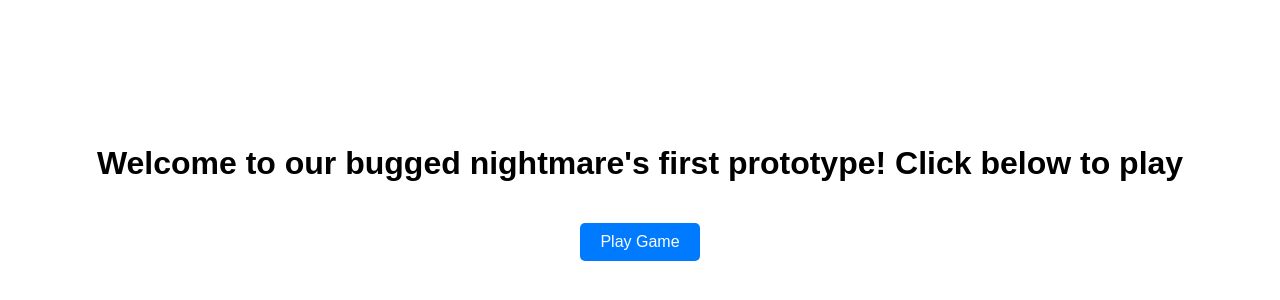
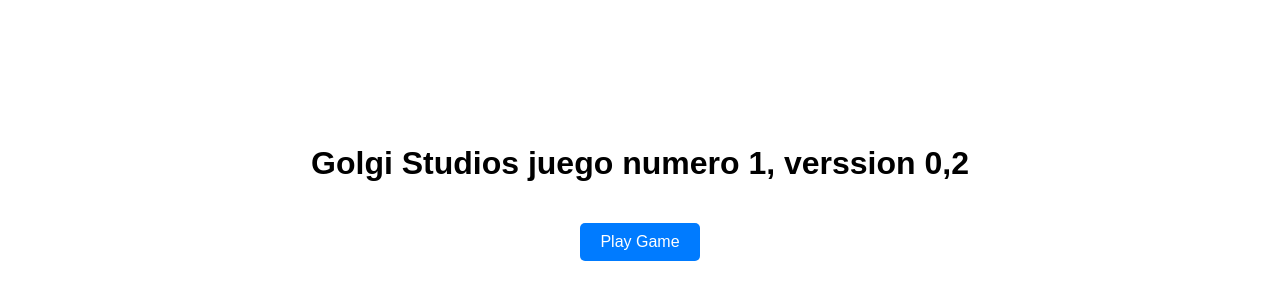
Before and after one commit to IWY-Rose/poliamor2_2, a website built with Vite: page index.html in a window 1280 px wide. Shown: the part 208-508 px from the top of the page. Built offline with nearby package versions, Linux system fonts and the light colour scheme.

Commit message:
Deploy_0.3

```diff
--- a/index.html
+++ b/index.html
@@ -31,7 +31,7 @@
     </style>
 </head>
 <body>
-    <h1>Welcome to our bugged nightmare's first prototype! Click below to play</h1>
+    <h1>Golgi Studios juego numero 1, verssion 0,2</h1>
     <a href="game.html">Play Game</a>
 </body>
 </html>
```
